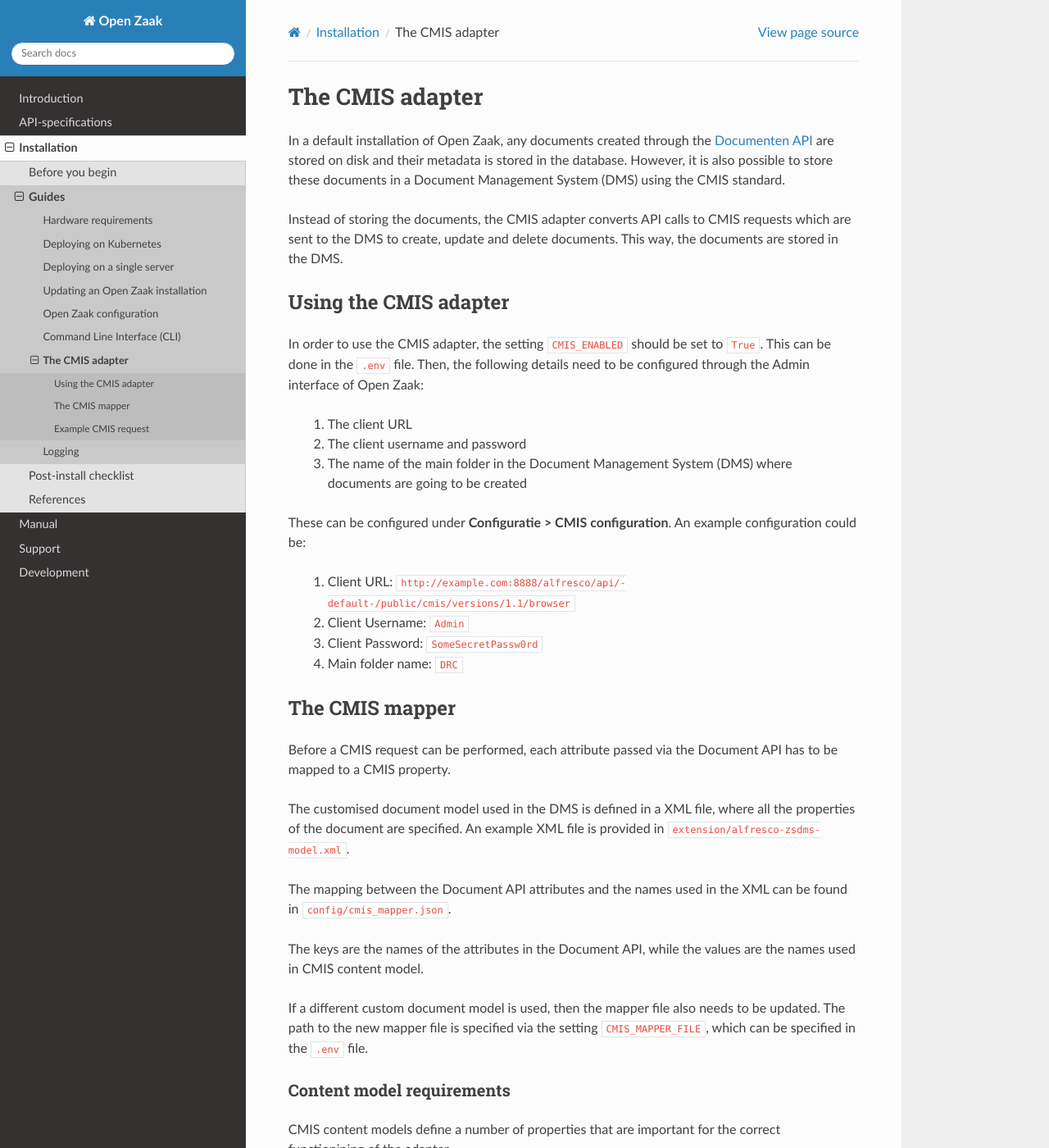
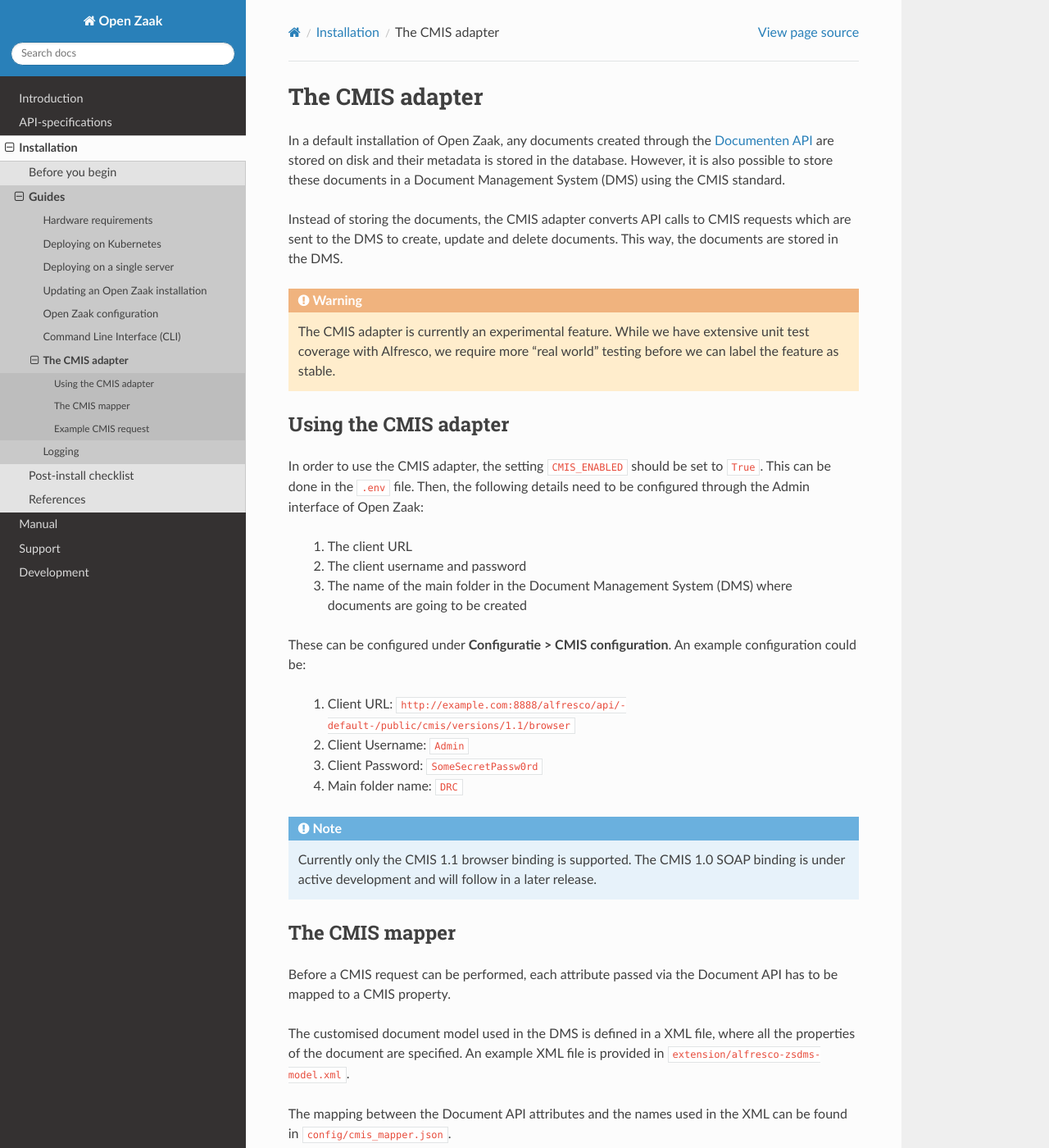
Before and after one commit to open-zaak/open-zaak, a Sphinx documentation site: the page built from docs/installation/cmis.rst, in a window 1280 px wide and 1400 px high. Shown: the whole window at 82% size. Built offline with Sphinx 7.4.7 and the Read the Docs theme 2.0.0, drawn with Linux system fonts in a browser that asks for light colours; pages that are not in the unit, such as notebooks, are missing from menus.

Commit message:
:alembic: Marked CMIS adapter as experimental in the documentation

```diff
--- a/docs/installation/cmis.rst
+++ b/docs/installation/cmis.rst
@@ -13,6 +13,11 @@
 documents are stored in the DMS.
 
 .. _`Documenten API`: https://documenten-api.vng.cloud/api/v1/schema/
+
+.. warning::
+   The CMIS adapter is currently an experimental feature. While we have extensive unit
+   test coverage with Alfresco, we require more "real world" testing before we can
+   label the feature as stable.
 
 Using the CMIS adapter
 ----------------------
@@ -34,6 +39,8 @@
     3. Client Password: ``SomeSecretPassw0rd``
     4. Main folder name: ``DRC``
 
+.. note:: Currently only the CMIS 1.1 browser binding is supported. The CMIS 1.0 SOAP
+   binding is under active development and will follow in a later release.
 
 The CMIS mapper
 ---------------
```
